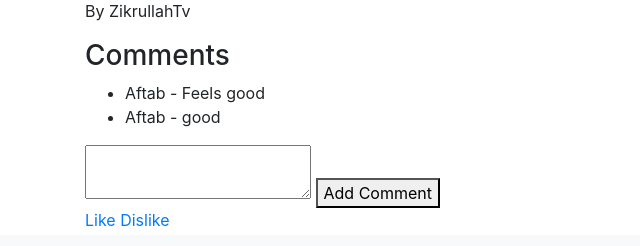
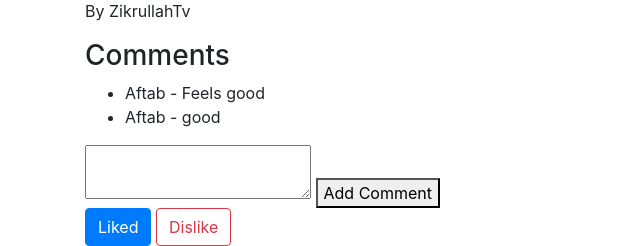
Before and after one commit to AftabUddin9/StreamTube, a Django app: page /video/1/ in a window 1280 px wide. Shown: the part 565-811 px from the top of the page, without its empty margins (0-640 px from the left). Run offline with Django 5.2, Linux system fonts and the light colour scheme; a user stored in the database is signed in; data comes from the database, SQL or seed files in the repository; both versions use the stored data as it was after the commit; some libraries are stand-ins or nearby versions.

Commit message:
like/dislike button

```diff
--- a/templates/App_Videos/video_detail.html
+++ b/templates/App_Videos/video_detail.html
@@ -25,8 +25,23 @@
         <button type="submit">Add Comment</button>
     </form>
 
-    <!-- Feedback buttons -->
-    <a href="{% url 'App_Videos:add_feedback' video.id %}?like=True">Like</a>
-    <a href="{% url 'App_Videos:add_feedback' video.id %}?dislike=True">Dislike</a>
+    <!-- Feedback buttons with icons -->
+    <div class="feedback-buttons">
+    <a href="{% url 'App_Videos:add_feedback' video.id %}?like=True" class="btn btn-outline-primary {% if feedback and feedback.like %}active{% endif %}">
+        {% if feedback and feedback.like %}
+            <i class="fas fa-thumbs-up"></i> Liked
+        {% else %}
+            <i class="far fa-thumbs-up"></i> Like
+        {% endif %}
+    </a>
+    <a href="{% url 'App_Videos:add_feedback' video.id %}?dislike=True" class="btn btn-outline-danger {% if feedback and feedback.dislike %}active{% endif %}">
+        {% if feedback and feedback.dislike %}
+            <i class="fas fa-thumbs-down"></i> Disliked
+        {% else %}
+            <i class="far fa-thumbs-down"></i> Dislike
+        {% endif %}
+    </a>
+    </div>
+
 
 {% endblock %}
```
Also changed, not shown: db.sqlite3.
